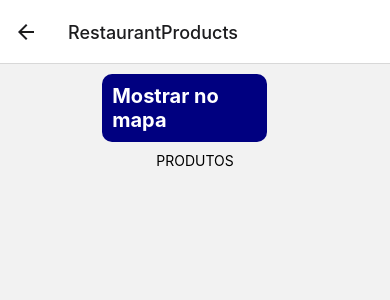
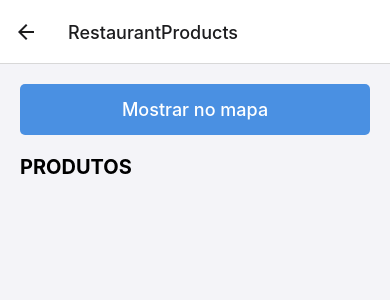
Before and after one commit to Ubifood-unipetech/Ubifood-frontend, a React Native app: screen /RestaurantProducts in a window 390 px wide. Shown: the top 300 px of the page. Built offline with nearby package versions, Linux system fonts and the light colour scheme.

Commit message:
refactor: restaurant and products style

```diff
--- a/src/contexts/auth.tsx
+++ b/src/contexts/auth.tsx
@@ -22,6 +22,7 @@ function AuthProvider({children}){
                     username: username,
                     password: password,
                 });
+
                 const { access } = response.data;
                 if (access) {
                     setUser({
@@ -38,6 +39,7 @@ function AuthProvider({children}){
             }
         }catch (error) {
             console.error('Erro ao fazer login:', error);
+            console.log(error.message)
             alert('Erro ao fazer login. Tente novamente mais tarde.');
         }
     }
--- a/src/screens/home/index.tsx
+++ b/src/screens/home/index.tsx
@@ -40,6 +40,7 @@ export default function HomeScreen({navigation}) {
         }
       };
       const response = await axios.get(endpoint, headers);
+      console.log(response)
       setResponse(response.data.results);
       if (!mapRegion.latitude){
         await Location.requestForegroundPermissionsAsync();
--- a/src/screens/restaurantProducts/index.tsx
+++ b/src/screens/restaurantProducts/index.tsx
@@ -1,27 +1,33 @@
 import React, { useContext } from 'react';
 import { View, Text, FlatList, Pressable } from 'react-native';
 import { AuthContext } from '../../contexts/auth';
-import {styles} from './styles'
+import { styles } from './styles'
 
-export default function RestaurantProducts({navigation}) {
-    const {restaurantProducts} = useContext(AuthContext)
+export default function RestaurantProducts({ navigation }) {
+    const { restaurantProducts } = useContext(AuthContext)
 
-    function showOnMap(){
-        return  navigation.push('Home')
+    function showOnMap() {
+        return navigation.push('Home')
     }
 
     return (
-        <View style={{ flex: 1, justifyContent: 'center', alignItems: 'center' }}>
-            <View>
+        <View style={styles.container}>
+            <View style={styles.header}>
                 <Pressable style={styles.formButton} onPress={showOnMap}>
                     <Text style={styles.textButton}>Mostrar no mapa</Text>
                 </Pressable>
             </View>
-            <Text>PRODUTOS</Text>
+            <Text style={styles.productsTitle}>PRODUTOS</Text>
             <FlatList
-            data={restaurantProducts}
-            renderItem={({item}) => <Text>{item.desc}</Text>}
-            keyExtractor={item => item.id}
+                data={restaurantProducts}
+                renderItem={({ item }) =>
+                <View style={styles.itemContainer}>
+                    <Text style={styles.itemLabel}>{item.label}</Text>
+                    <Text style={styles.itemDesc}>{item.desc}</Text>
+
+                </View>}
+
+                keyExtractor={item => item.id}
             />
         </View>
     );
--- a/src/screens/restaurantProducts/styles.ts
+++ b/src/screens/restaurantProducts/styles.ts
@@ -1,17 +1,51 @@
 import { StyleSheet } from "react-native";
 
 export const styles = StyleSheet.create({
-  formButton: {
-    backgroundColor: 'navy',
-    width: '80%',
-    margin: 10,
-    padding: 10,
-    borderRadius: 10,
-    alignItems: 'center'
+    container: {
+        flex: 1,
+        padding: 20,
+        backgroundColor: '#f4f4f8', // Light grayish background for a modern look
+    },
+    header: {
+        alignItems: 'center',
+        marginBottom: 20,
+    },
+    formButton: {
+        backgroundColor: '#4A90E2',  // Using a softer blue
+        width: '100%',   // Using full width to be more touch-friendly
+        padding: 15,
+        borderRadius: 5,
+        alignItems: 'center',
+        justifyContent: 'center',
+        elevation: 2,    // For a slight shadow effect
+    },
+    textButton: {
+        color: 'white',
+        fontSize: 18,    // Slightly reduced font size for elegance
+        fontWeight: '500' // Not as bold, to look smoother
+    },
+    productsTitle: {
+        fontSize: 20,
+        fontWeight: 'bold',
+        marginBottom: 10,
+        alignSelf: 'flex-start',
+    },
+    itemContainer: {
+      padding: 10,
+      borderBottomWidth: 1,       // A subtle line between items
+      borderBottomColor: '#e0e0e0', // Light gray line color
+      marginBottom: 10,
+      backgroundColor: 'white',   // White background for each item
+      borderRadius: 5,            // Soft rounding of the corners
+      elevation: 1,               // Slight shadow for a 3D effect
   },
-  textButton: {
-    color: 'white',
-    fontSize: 20,
-    fontWeight: 'bold'
+  itemLabel: {
+      fontSize: 16,
+      fontWeight: 'bold',
+      marginBottom: 5,            // Space between label and description
   },
+  itemDesc: {
+      fontSize: 14,
+      color: '#777',              // Gray color for description
+  }
 });
--- a/src/screens/restaurants/index.tsx
+++ b/src/screens/restaurants/index.tsx
@@ -2,23 +2,26 @@ import React, { useContext } from 'react';
 import { FlatList, Pressable, Text, View } from 'react-native';
 import { AuthContext } from '../../contexts/auth';
 
-
+import { styles } from './styles'
 
 function Item ({id, name, coordinates}: ItemProps) {
     const {detailRestaurantProducts} = useContext(AuthContext)
     const {mapRegion, setMapRegion} = useContext(AuthContext);
     return (
     <View>
-        <Pressable onPress={() => {
+        <Pressable
+            style={styles.itemContainer}
+            onPress={() => {
                 setMapRegion({
                     latitude: coordinates[1],
                     longitude: coordinates[0],
                     latitudeDelta: 0.0070,
                     longitudeDelta: 0.0070,
                 });
-            detailRestaurantProducts(id)
-            }}>
-            <Text>{name}</Text>
+                detailRestaurantProducts(id);
+            }}
+        >
+            <Text style={styles.itemTitle}>{name}</Text>
         </Pressable>
     </View>
 )
@@ -27,11 +30,13 @@ function Item ({id, name, coordinates}: ItemProps) {
 export default function Restaurants() {
     const {pesqRestaurants} = useContext(AuthContext)
     return (
-        <View style={{ flex: 1, justifyContent: 'center', alignItems: 'center' }}>
+        <View style={styles.container}>
+            <View style={styles.header}>
                 <Text>RESTAURANTES</Text>
+            </View>
             <FlatList
                 data={pesqRestaurants}
-            renderItem={({item}) => <Item id={item.id} name={item.name} coordinates={item.coordinates.coordinates}/>}
+                renderItem={({ item }) => <Item id={item.id} name={item.name} coordinates={item.coordinates.coordinates} />}
                 keyExtractor={item => item.id}
             />
         </View>
--- /dev/null
+++ b/src/screens/restaurants/styles.ts
@@ -0,0 +1,30 @@
+import { StyleSheet } from "react-native";
+export const styles = StyleSheet.create({
+    container: {
+        flex: 1,
+        padding: 20,
+        backgroundColor: '#f4f4f8',
+    },
+    header: {
+        alignItems: 'center',
+        marginBottom: 20,
+    },
+    itemContainer: {
+        padding: 10,
+        borderBottomWidth: 1,
+        borderBottomColor: '#e0e0e0',
+        marginBottom: 10,
+        backgroundColor: 'white',
+        borderRadius: 5,
+        elevation: 1,
+    },
+    itemTitle: {
+        fontSize: 16,
+        fontWeight: 'bold',
+        marginBottom: 5,
+    },
+    itemCoordinates: {
+        fontSize: 14,
+        color: '#777',
+    }
+});
--- a/src/screens/signIn/index.tsx
+++ b/src/screens/signIn/index.tsx
@@ -11,7 +11,7 @@ export default function SignIn({ navigation }) {
   const [username, setUsername] = useState('');
   const [password, setPassword] = useState('');
 
-  const { signIn } = useContext(AuthContext)
+  const { signIn } = useContext(AuthContext);
 
   function handleLogin() {
     signIn(username, password)
```
Lines whose indentation alone changed are shown as unchanged.
